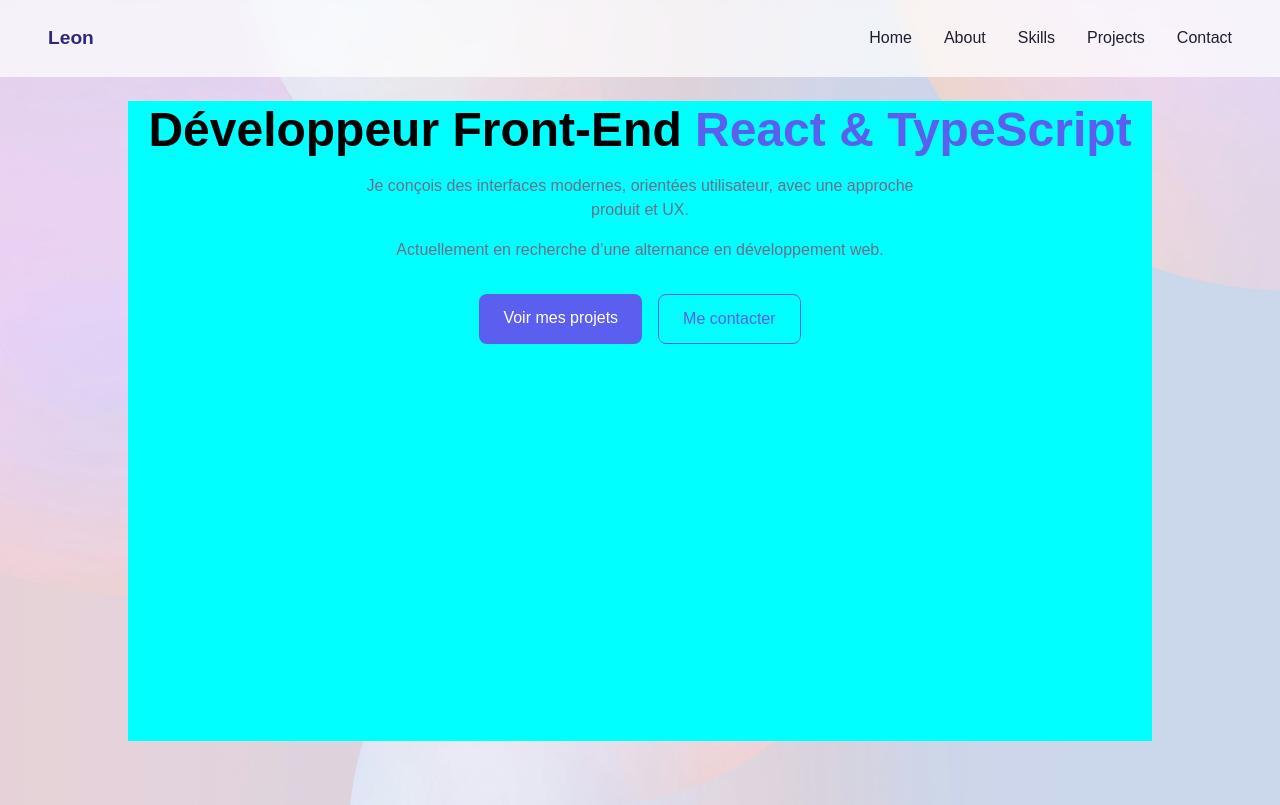
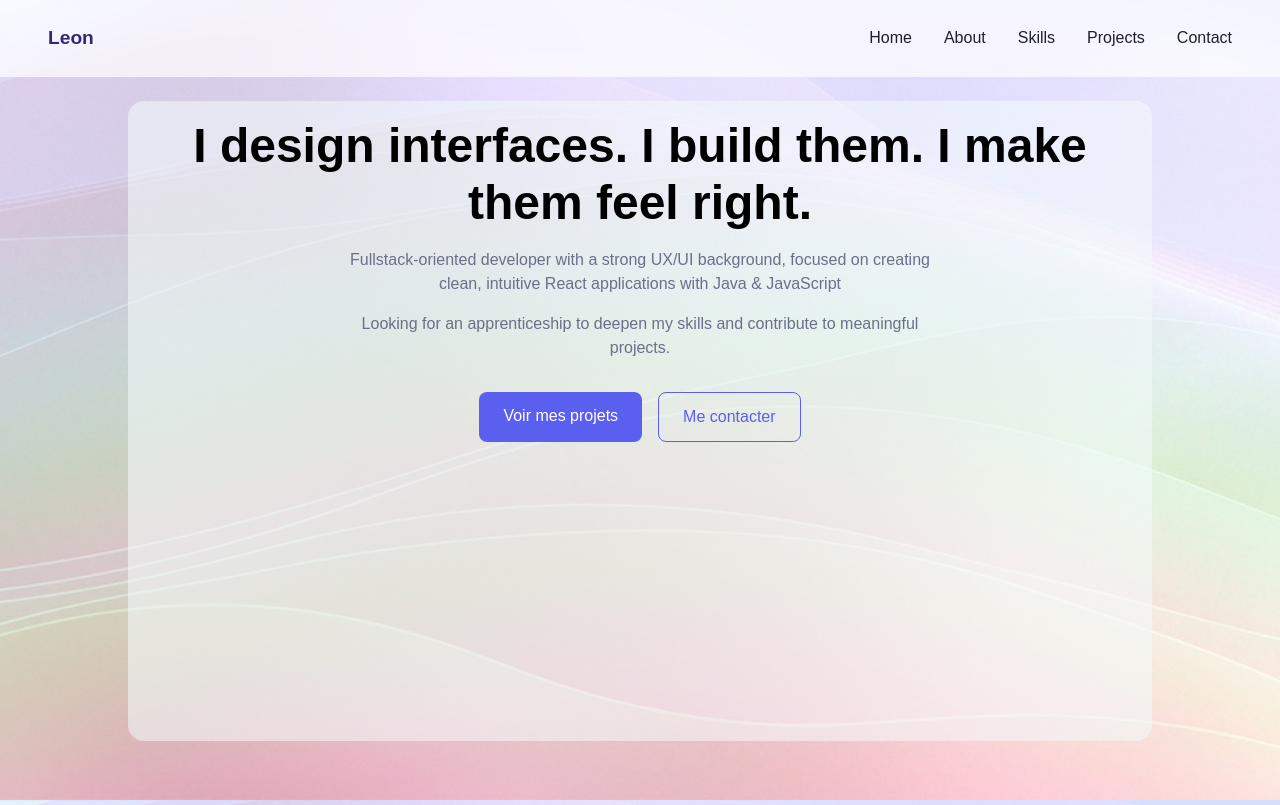
Before and after one commit to Leon-Decarte/Portfolio, a React (Vite) app in the folder portfolio-leon/: page / in a window 1280 px wide. Shown: the top 805 px of the page. Built offline with nearby package versions, Linux system fonts and the light colour scheme.

Commit message:
trying glassmorphism

```diff
--- a/portfolio-leon/src/pages/Hero.tsx
+++ b/portfolio-leon/src/pages/Hero.tsx
@@ -1,19 +1,17 @@
-// filepath: c:\Users\radim\Documents\Mansour\Personal site\portfolio-leon\src\pages\Hero.tsx
 function Hero() {
     return (
         <div className="hero-content">
             <h1>
-                Développeur Front-End
-                <span> React & TypeScript</span>
+                I design interfaces. I build them. I make them feel right.
             </h1>
 
             <p className="hero-subtitle">
-                Je conçois des interfaces modernes, orientées utilisateur,
-                avec une approche produit et UX.
+                Fullstack-oriented developer with a strong UX/UI background, focused on creating clean, intuitive React applications with
+                <span> Java & JavaScript</span>
             </p>
 
             <p className="hero-subtitle muted">
-                Actuellement en recherche d’une alternance en développement web.
+                Looking for an apprenticeship to deepen my skills and contribute to meaningful projects.
             </p>
 
             <div className="hero-actions">
--- a/portfolio-leon/src/styles/global.css
+++ b/portfolio-leon/src/styles/global.css
@@ -18,7 +18,9 @@
 
 
 section {
-    background-color: aqua;
+    border-radius: 1rem;
+    padding: 1rem;
+    background-color: rgba(245, 251, 251, 0.546);
     width: 80vw;
     height: 80vh;
 }
```
Also changed, not shown: portfolio-leon/public/background11.png.
